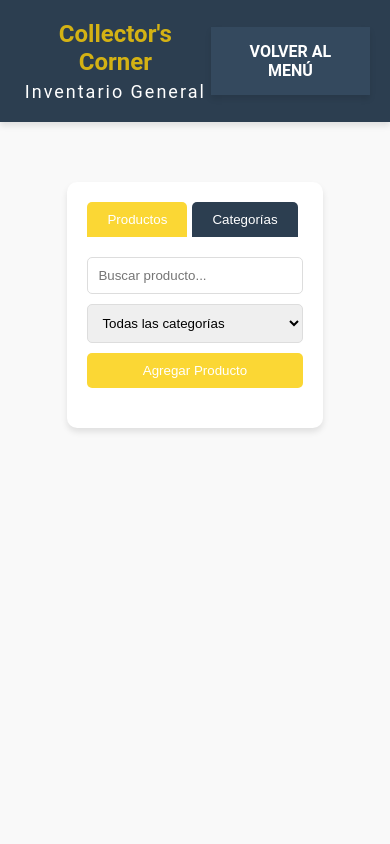
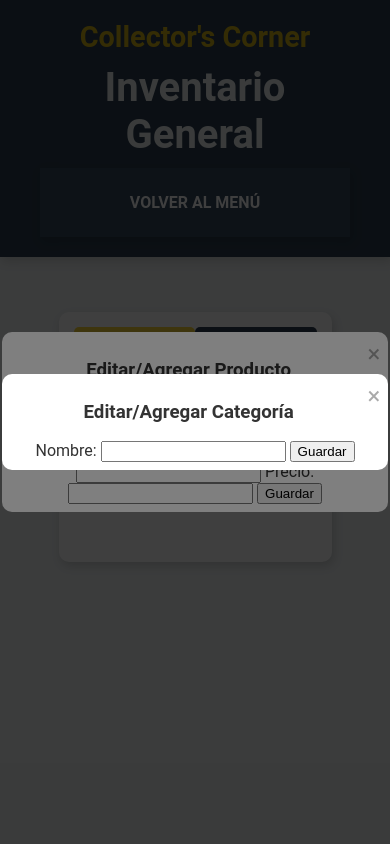
Before and after one commit to BryGP/CollectorCorner, a PHP site: page /inventory.html in a window 390 px wide. Run offline with PHP 8.4, Linux system fonts and the light colour scheme; lists and menus that the app fills with data are empty; some libraries are stand-ins or nearby versions.

Commit message:
Inventory CRUD V.2

```diff
--- a/public/css/inventory.css
+++ b/public/css/inventory.css
@@ -1,140 +1,185 @@
-/* inventory.css */
+/*
+ * CSS Inventory (General Format)
+ */
 
-/* Variables de color */
+ /* ======== VARIABLES DE COLOR ======== */
 :root {
     --primary-color: #2C3E50;
     --secondary-color: #ECF0F1;
     --accent-color: #fbce06cf;
     --text-color: #000000;
+    --danger-color: #e74c3c;
+    --success-color: #27ae60;
+    --hover-color: #d4ac0d;
+    --shadow: 2px 4px 10px rgba(0, 0, 0, 0.15);
 }
 
-/* Estilos generales */
+/* ======== ESTILOS GENERALES ======== */
 body {
     font-family: 'Roboto', sans-serif;
-    background-color: #f9f9f9;
+    background-color: var(--secondary-color);
     margin: 0;
     padding: 0;
 }
 
+/* ======== HEADER ======== */
 header {
     background-color: var(--primary-color);
-    color: #fff;
-    padding: 20px;
+    color: var(--secondary-color);
+    padding: 20px 40px;
     text-align: center;
+    box-shadow: var(--shadow);
 }
 
 header .logo h2 {
     margin: 0;
-    font-size: 24px;
+    font-size: 1.8em;
+    color: var(--accent-color);
 }
 
 header .logo h1 {
-    margin: 5px 0 0;
-    font-size: 18px;
-    font-weight: normal;
+    margin: 10px 0;
+    font-size: 2.5em;
+    font-weight: bold;
 }
 
 nav a {
-    color: #fff;
+    color: white;
     text-decoration: none;
     font-size: 16px;
 }
 
-/* Contenedor principal */
+/* ======== CONTENEDOR PRINCIPAL ======== */
 .inventory-container {
-    background-color: #fff;
+    background-color: white;
     border-radius: 10px;
     box-shadow: var(--shadow);
     padding: 20px;
     margin: 20px auto;
-    max-width: 1200px;
 }
 
-/* Pestañas */
+/* ======== PESTAÑAS (TABS) ======== */
 .tabs {
     display: flex;
     margin-bottom: 20px;
 }
 
 .tab {
-    padding: 10px 20px;
+    flex: 1;
+    text-align: center;
+    padding: 12px;
     background-color: var(--primary-color);
-    color: #fff;
+    color: white;
     border: none;
     cursor: pointer;
-    transition: background-color 0.3s;
+    transition: 0.3s;
     border-radius: 5px 5px 0 0;
-    margin-right: 5px;
+    font-weight: bold;
 }
 
 .tab.active {
     background-color: var(--accent-color);
+    color: var(--text-color);
 }
 
+/* ======== CONTENIDO DE LAS TABS ======== */
 .tab-content {
     display: none;
+    padding: 15px;
 }
 
 .tab-content.active {
     display: block;
 }
 
-/* Barra de búsqueda */
+/* ======== BARRA DE BÚSQUEDA ======== */
 .search-bar {
-    margin-bottom: 20px;
     display: flex;
     gap: 10px;
+    align-items: center;
+    justify-content: center;
+    flex-wrap: wrap;
 }
 
+/* Estilos para la barra de búsqueda */
 .search-bar input,
 .search-bar select {
-    padding: 10px;
-    border: 1px solid #ddd;
-    border-radius: 5px;
-    flex-grow: 1;
+    padding: 12px;
+    border: 2px solid var(--primary-color);
+    border-radius: 8px;
+    transition: all 0.3s ease-in-out;
+    font-size: 16px;
+    width: 250px; /* Ajusta el ancho */
 }
 
+.search-bar input:focus,
+.search-bar select:focus {
+    border-color: var(--accent-color);
+    box-shadow: 0 0 10px rgba(251, 206, 6, 0.5);
+    outline: none;
+}
+
+/* Estilos para el filtro de categorías */
+.search-bar select {
+    padding: 12px;
+    border: 2px solid #ddd;
+    border-radius: 6px;
+    font-size: 16px;
+    cursor: pointer;
+    transition: 0.3s;
+    background-color: #fff;
+}
+
+.search-bar select:hover {
+    border-color: var(--primary-color);
+}
+
+/* Estilos para el botón de agregar */
 .submit-btn {
+    padding: 12px 18px;
+    border-radius: 8px;
+    font-size: 14px;
+    font-weight: bold;
     background-color: var(--accent-color);
     color: #fff;
     border: none;
-    padding: 10px 20px;
-    border-radius: 5px;
-    cursor: pointer;
-    transition: background-color 0.3s;
+    transition: all 0.3s ease-in-out;
 }
 
 .submit-btn:hover {
-    background-color: #c0392b;
+    background-color: var(--hover-color);
 }
 
-/* Grid de productos */
+/* ======== GRID DE PRODUCTOS Y CATEGORÍAS ======== */
 .inventory-grid {
     display: grid;
-    grid-template-columns: repeat(auto-fill, minmax(250px, 1fr));
-    gap: 20px;
+    grid-template-columns: repeat(auto-fit, minmax(220px, 1fr)); /* Ajuste dinámico */
+    gap: 15px;
+    justify-content: center;
+    align-items: stretch;
+    padding: 20px;
+    max-width: 90vw; /* Limita el ancho para evitar márgenes grandes */
 }
 
-/* Tarjetas de producto */
-.producto-item {
-    background-color: #fff;
+/* ======== TARJETAS DE PRODUCTOS Y CATEGORÍAS ======== */
+.producto-item, .categoria-item {
+    background-color: white;
     border-radius: 10px;
     box-shadow: var(--shadow);
     padding: 15px;
-    transition: transform 0.3s;
-    display: flex;
-    flex-direction: column;
-    justify-content: space-between;
+    transition: transform 0.3s, box-shadow 0.3s;
+    text-align: center;
 }
 
-.producto-item:hover {
+.producto-item:hover, .categoria-item:hover {
     transform: translateY(-5px);
+    box-shadow: 4px 6px 12px rgba(0, 0, 0, 0.2);
 }
 
-.producto-item h3 {
-    margin-top: 0;
+.producto-item h3, .categoria-item h3 {
     font-size: 20px;
     color: var(--primary-color);
+    margin-bottom: 10px;
 }
 
 .producto-item p {
@@ -142,85 +187,85 @@
     margin: 5px 0;
 }
 
-.producto-item .actions {
+/* ======== BOTONES DE ACCIONES ======== */
+.actions {
     display: flex;
-    justify-content: space-between;
+    justify-content: center;
+    gap: 10px;
     margin-top: 10px;
 }
 
-.producto-item .actions button {
-    padding: 5px 10px;
+.actions button {
+    padding: 7px 12px;
     border: none;
     border-radius: 5px;
     cursor: pointer;
-    transition: background-color 0.3s;
-    flex-grow: 1;
-    margin: 0 5px;
+    transition: 0.3s;
+    font-weight: bold;
 }
 
 .edit-btn {
-    background-color: #3498db;
-    color: #fff;
+    background-color: var(--primary-color);
+    color: white;
 }
 
 .edit-btn:hover {
-    background-color: #2980b9;
+    background-color: #34495e;
 }
 
 .delete-btn {
-    background-color: #e74c3c;
-    color: #fff;
+    background-color: var(--danger-color);
+    color: white;
 }
 
 .delete-btn:hover {
     background-color: #c0392b;
 }
 
-/* Modal */
+/* ======== MODALES ======== */
 .modal {
     display: none;
     position: fixed;
-    z-index: 1;
+    z-index: 10;
     left: 0;
     top: 0;
     width: 100%;
     height: 100%;
-    overflow: auto;
-    background-color: rgba(0, 0, 0, 0.4);
+    background-color: rgba(0, 0, 0, 0.5);
+    display: flex;
+    justify-content: center;
+    align-items: center;
 }
 
 .modal-content {
-    background-color: #fefefe;
-    margin: 15% auto;
+    background-color: white;
     padding: 20px;
-    border: 1px solid #888;
-    width: 80%;
+    border-radius: 10px;
+    width: 90%;
     max-width: 500px;
-    border-radius: 10px;
-    box-shadow: var(--shadow);
+    text-align: center;
 }
 
 .close {
+    float: right;
+    font-size: 24px;
+    cursor: pointer;
     color: #aaa;
-    float: right;
-    font-size: 28px;
-    font-weight: bold;
-    cursor: pointer;
 }
 
-.close:hover,
-.close:focus {
-    color: #000;
-    text-decoration: none;
-    cursor: pointer;
+.close:hover {
+    color: black;
 }
 
+/* ======== FORMULARIOS ======== */
 .form-group {
     margin-bottom: 15px;
+    text-align: left;
 }
 
 .form-group label {
     display: block;
+    font-weight: bold;
     margin-bottom: 5px;
     color: var(--primary-color);
 }
@@ -231,14 +276,83 @@
     width: 100%;
     padding: 8px;
     border: 1px solid #ddd;
-    border-radius: 4px;
-    resize: vertical;
+    border-radius: 5px;
 }
 
-/* Estilos responsivos */
+/* ======== RESPONSIVE ======== */
+@media (max-width: 1024px) {
+    .inventory-container {
+        padding: 15px;
+        margin: 15px;
+    }
+
+    .tab {
+        padding: 10px;
+        font-size: 14px;
+    }
+
+    .tab-content {
+        padding: 10px;
+    }
+
+    .search-bar {
+        gap: 8px;
+    }
+
+    .search-bar input,
+    .search-bar select {
+        padding: 8px;
+    }
+
+    .submit-btn {
+        padding: 8px 15px;
+    }
+
+    .producto-item, .categoria-item {
+        padding: 12px;
+    }
+
+    .actions button {
+        padding: 6px 10px;
+    }
+
+    .modal-content {
+        padding: 15px;
+    }
+}
+
 @media (max-width: 768px) {
     .inventory-grid {
         grid-template-columns: repeat(auto-fill, minmax(200px, 1fr));
+    }
+
+    .tab {
+        font-size: 12px;
+    }
+
+    .search-bar {
+        gap: 6px;
+    }
+
+    .search-bar input,
+    .search-bar select {
+        padding: 6px;
+    }
+
+    .submit-btn {
+        padding: 6px 10px;
+    }
+
+    .producto-item, .categoria-item {
+        padding: 10px;
+    }
+
+    .actions button {
+        padding: 5px 8px;
+    }
+
+    .modal-content {
+        padding: 10px;
     }
 }
 
@@ -254,5 +368,34 @@
     .search-bar input,
     .search-bar select {
         flex-grow: 0;
+        width: 100%;
+    }
+
+    .submit-btn {
+        width: 100%;
+        padding: 8px;
+    }
+
+    .tab {
+        padding: 8px;
+        font-size: 10px;
+    }
+
+    .producto-item, .categoria-item {
+        padding: 8px;
+    }
+
+    .actions {
+        flex-direction: column;
+    }
+
+    .actions button {
+        width: 100%;
+        padding: 8px;
+    }
+
+    .modal-content {
+        width: 95%;
+        padding: 8px;
     }
 }
--- a/public/css/menu1.css
+++ b/public/css/menu1.css
@@ -1,15 +1,18 @@
 /*
- * CCS Menu Principal (Formato General)
+ * CSS Menú Principal (Formato General)
  */
 
+/* ======== VARIABLES DE COLOR ======== */
 :root {
     --primary-color: #2C3E50;
     --secondary-color: #ECF0F1;
     --accent-color: #fbce06cf;
-    --text-color: #fff;
-    --shadow: 0 4px 6px rgba(0, 0, 0, 0.1);
+    --text-color: #ffffff;
+    --hover-color: #f1c40f;
+    --shadow: 0 4px 8px rgba(0, 0, 0, 0.15);
 }
 
+/* ======== ESTILOS GENERALES ======== */
 body {
     font-family: 'Roboto', sans-serif;
     margin: 0;
@@ -21,31 +24,28 @@
     color: #333;
 }
 
-/* HEADER */
+/* ======== HEADER ======== */
 header {
     background-color: var(--primary-color);
     color: var(--text-color);
     padding: 20px 40px;
-    display: flex;
-    justify-content: space-between;
-    align-items: center;
     text-align: center;
     box-shadow: var(--shadow);
 }
 
 .logo h2 {
     margin: 0;
-    font-size: 1.5em;
+    font-size: 1.8em;
     color: var(--accent-color);
 }
 
 .logo h1 {
     margin: 10px 0;
     font-size: 2.5em;
-    letter-spacing: 2px;
+    font-weight: bold;
 }
 
-/* NAVBAR */
+/* ======== NAVBAR ======== */
 nav {
     background-color: #34495E;
     padding: 15px;
@@ -71,19 +71,22 @@
     text-decoration: none;
     color: var(--text-color);
     font-weight: bold;
-    transition: color 0.3s ease-in-out;
+    transition: 0.3s ease-in-out;
     display: flex;
     align-items: center;
     gap: 8px;
     font-size: 1em;
     text-transform: uppercase;
+    padding: 10px 15px;
+    border-radius: 5px;
 }
 
 nav a:hover {
-    color: var(--accent-color);
+    background-color: var(--hover-color);
+    color: var(--primary-color);
 }
 
-/* SECCIÓN PRINCIPAL */
+/* ======== SECCIÓN PRINCIPAL ======== */
 main {
     flex-grow: 1;
     padding: 40px 20px;
@@ -100,11 +103,11 @@
     font-weight: bold;
 }
 
-/* CARRUSEL MEJORADO */
+/* ======== CARRUSEL MEJORADO ======== */
 .carousel-container {
     position: relative;
     overflow: hidden;
-    width: 750px; /* 🔹 Define un ancho fijo en desktop */
+    width: 750px;
     max-width: 100%;
     padding: 20px;
     background-color: white;
@@ -119,8 +122,9 @@
     width: 100%;
 }
 
+/* ======== BOTONES DEL MENÚ PRINCIPAL ======== */
 .menu-button {
-    flex: 0 0 200px; /* 🔹 Define un ancho fijo */
+    flex: 0 0 200px;
     height: 180px;
     display: flex;
     flex-direction: column;
@@ -141,6 +145,7 @@
     background-color: var(--accent-color);
     color: var(--text-color);
     transform: translateY(-5px);
+    box-shadow: 0 6px 10px rgba(0, 0, 0, 0.2);
 }
 
 .menu-button i {
@@ -148,7 +153,7 @@
     margin-bottom: 10px;
 }
 
-/* BOTONES DEL CARRUSEL */
+/* ======== BOTONES DEL CARRUSEL ======== */
 .carousel-button {
     position: absolute;
     top: 50%;
@@ -170,7 +175,7 @@
 }
 
 .carousel-button:hover {
-    background-color: var(--accent-color);
+    background-color: var(--hover-color);
 }
 
 .carousel-button.left {
@@ -181,7 +186,7 @@
     right: -15px;
 }
 
-/* FOOTER */
+/* ======== FOOTER ======== */
 footer {
     background-color: var(--primary-color);
     color: var(--text-color);
@@ -190,7 +195,7 @@
     font-size: 0.9em;
 }
 
-/* RESPONSIVIDAD */
+/* ======== RESPONSIVE ======== */
 @media (max-width: 768px) {
     .carousel-container {
         width: 100%;
@@ -238,7 +243,6 @@
     }
 
     .carousel-button {
-        display: block;
         width: 30px;
         height: 30px;
         font-size: 0.9em;
--- a/public/inventory.html
+++ b/public/inventory.html
@@ -5,10 +5,10 @@
     <meta charset="UTF-8">
     <meta name="viewport" content="width=device-width, initial-scale=1.0">
     <title>Inventario - Collector's Corner</title>
-    <script type="module" src="./js/firebase-config.js?v=1.0.0"></script>
-    <script type="module" src="./js/inventory.js?v=1.0.0"></script>
-    <link rel="stylesheet" href="css/menu1.css?v=1.0.0">
-    <link rel="stylesheet" href="css/inventory.css?v=1.0.0">
+    <script type="module" src="./js/firebase-config.js"></script>
+    <script type="module" src="./js/inventory.js"></script>
+    <link rel="stylesheet" href="css/menu1.css">
+    <link rel="stylesheet" href="css/inventory.css">
     <link rel="stylesheet" href="https://cdnjs.cloudflare.com/ajax/libs/font-awesome/6.4.0/css/all.min.css">
 </head>
 
@@ -19,7 +19,7 @@
             <h1>Inventario General</h1>
         </div>
         <nav>
-            <a href="/menu1.html">Volver al Menú</a>
+            <a href="menu1.html">Volver al Menú</a>
         </nav>
     </header>
 
--- a/public/js/inventory.js
+++ b/public/js/inventory.js
@@ -45,7 +45,7 @@
             div.setAttribute("data-producto-id", producto.id)
             div.innerHTML = `
                 <h3>${producto.name || "Sin nombre"}</h3>
-                <p>Categoría: ${producto.categoria || "No especificada"}</p>
+                <p class="categoria-label">${producto.categoria || "No especificada"}</p>
                 <p>Precio: $${producto.precio || 0}</p>
                 <p>Stock: ${producto.stock || 0}</p>
                 <div class="actions">
@@ -55,6 +55,47 @@
             `
             productosGrid.appendChild(div)
         })
+
+        // ==================== FUNCIÓN PARA FILTRAR PRODUCTOS ====================
+        function filterProductos() {
+            const searchTerm = document.getElementById("searchProducto").value.toLowerCase();
+            const productos = document.querySelectorAll(".producto-item");
+
+            productos.forEach(producto => {
+                const nombre = producto.querySelector("h3").textContent.toLowerCase();
+                if (nombre.includes(searchTerm)) {
+                    producto.style.display = "block";
+                } else {
+                    producto.style.display = "none";
+                }
+            });
+        }
+
+        // Evento de entrada en el campo de búsqueda
+        document.getElementById("searchProducto").addEventListener("input", filterProductos);
+
+        // ==================== FUNCIÓN PARA FILTRAR POR CATEGORÍA ====================
+        function filterByCategoria() {
+            const selectedCategoria = document.getElementById("filterCategoria").value.toLowerCase();
+            const productos = document.querySelectorAll(".producto-item");
+
+            productos.forEach(producto => {
+                const categoriaElemento = producto.querySelector(".categoria-label");
+                if (!categoriaElemento) return;
+
+                const categoria = categoriaElemento.textContent.trim().toLowerCase();
+
+                // Si no hay filtro seleccionado, muestra todos
+                if (selectedCategoria === "" || categoria === selectedCategoria) {
+                    producto.style.display = "block";
+                } else {
+                    producto.style.display = "none";
+                }
+            });
+        }
+
+        // Evento de cambio en el filtro de categorías
+        document.getElementById("filterCategoria").addEventListener("change", filterByCategoria);
 
         // Añadir el hover effect a los productos
         const productoItems = document.querySelectorAll(".producto-item")
```
